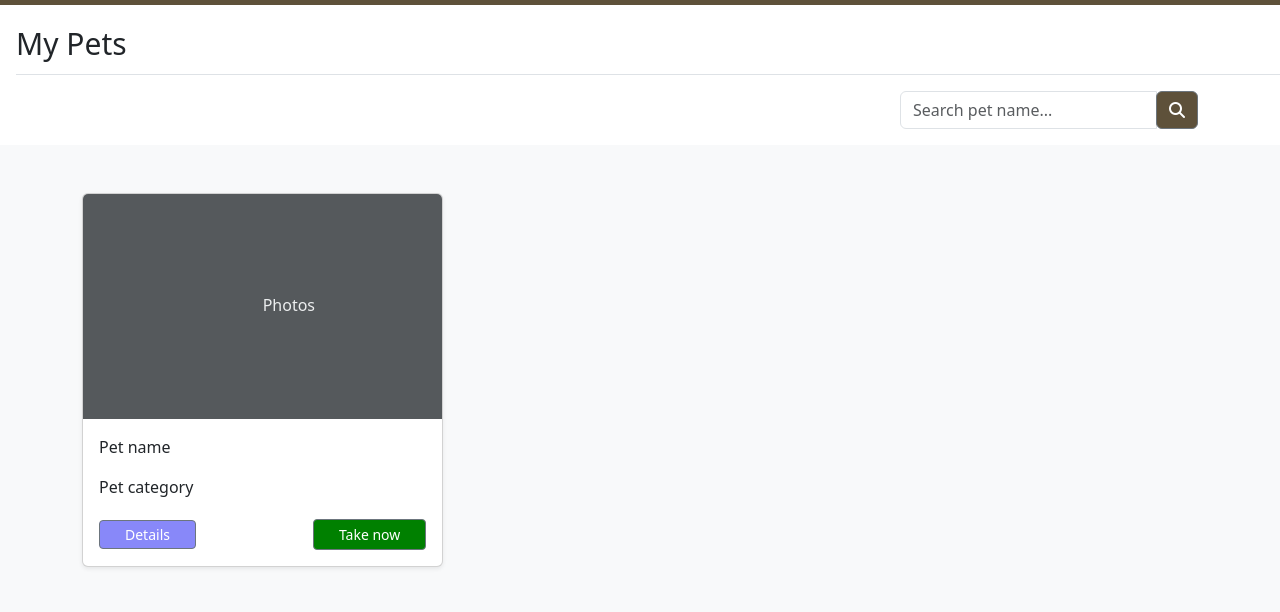
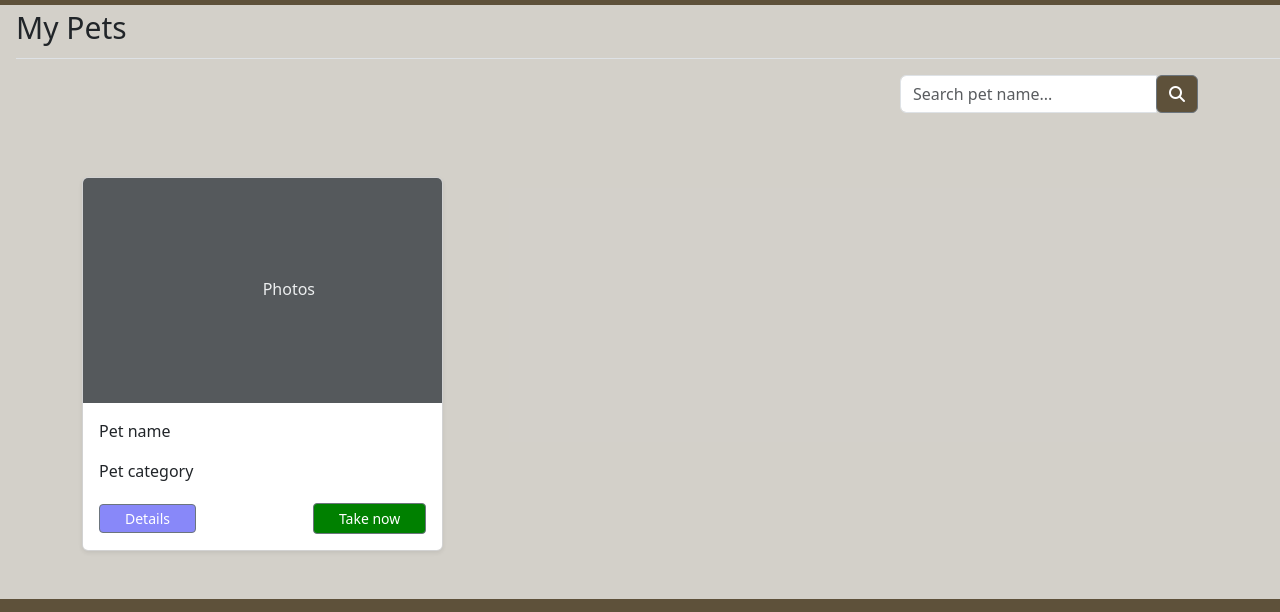
Before and after one commit to Duta46/AnimalCare, a plain HTML site: page My-pets.html in a window 1280 px wide. Shown: the part 67-679 px from the top of the page. Drawn offline with nearby package versions, Linux system fonts and the light colour scheme; a web font is replaced by a local one.

Commit message:
fixing pages My-pets

```diff
--- a/My-pets.html
+++ b/My-pets.html
@@ -41,7 +41,8 @@
     <!-- header end -->
 
     <!-- start content -->
-        <div class="mt-3">
+    <section style="background-color: #5E513A45;">
+        <div>
             <p class="border-bottom pb-2 ms-3" style="font-weight: 500; font-size: 30px;">My Pets</p>
         </div>
 
@@ -60,7 +61,7 @@
             </div>
         </div>
 
-        <div class="album py-5 bg-body-tertiary">
+        <div class="album py-5">
             <div class="container">
                 <div class="row row-cols-1 row-cols-sm-2 row-cols-md-3 g-3">
                     <div class="col">
@@ -80,6 +81,7 @@
                 </div>
             </div>
         </div>
+      </section>
     <!-- end content -->
 
       <!-- start footer -->
```
